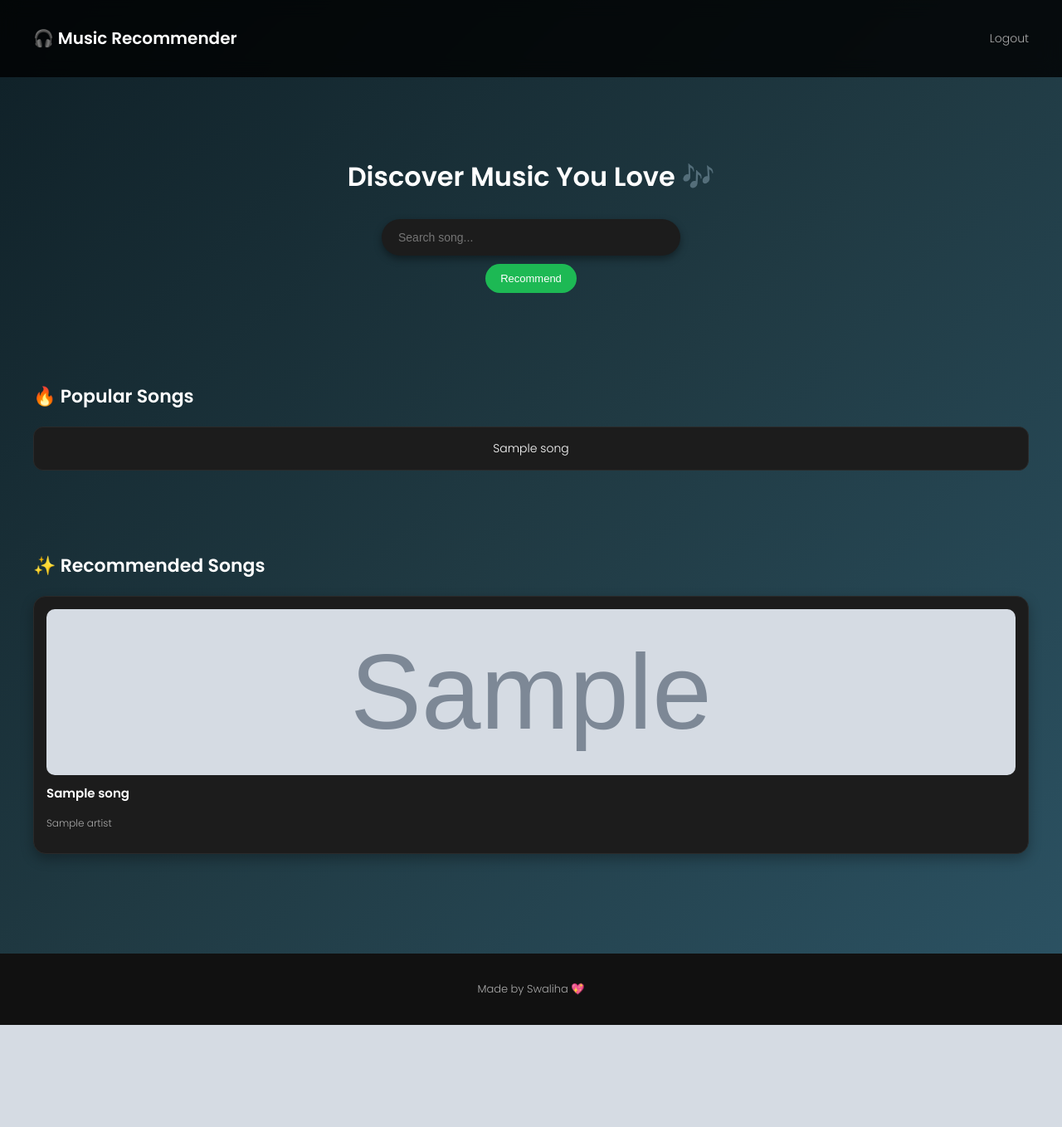
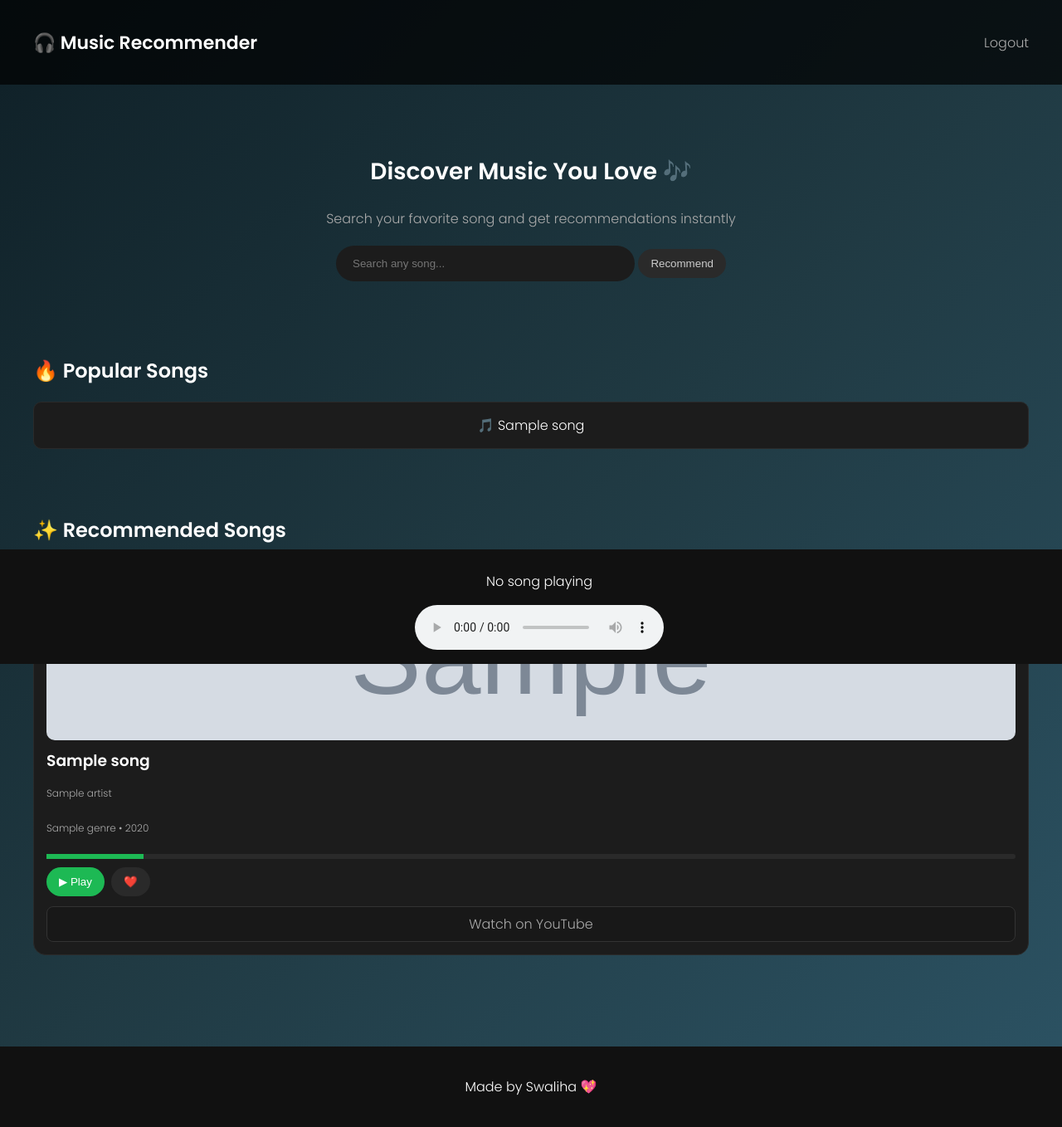
Before and after one commit to Swaliha-jamadar-070/Music-Recommender-System, a Flask app: template templates/index.html in a window 1280 px wide. Shown: the whole page at 83% size. Before the commit the page ends 1235 px from the top, so only its background shows below. Run offline with Flask 3, Linux system fonts and the light colour scheme; the template is opened without the code that fills it: most values are stand-ins (such as "Sample title", 1, 10 or a date in 2020); grey boxes marked "Sample" are stand-in pictures.

Commit message:
Update index.html

```diff
--- a/templates/index.html
+++ b/templates/index.html
@@ -3,10 +3,283 @@
 <head>
 <title>Music Recommender 🎵</title>
 
-<meta name="viewport" content="width=device-width, initial-scale=1.0">
+<link href="https://fonts.googleapis.com/css2?family=Poppins:wght@300;600&display=swap" rel="stylesheet">
 
-<link href="https://fonts.googleapis.com/css2?family=Poppins:wght@300;600&display=swap" rel="stylesheet">
-<link rel="stylesheet" href="{{ url_for('static', filename='style.css') }}">
+<style>
+*{
+    transition:all 0.2s ease;
+}
+
+body{
+    font-family:'Poppins',sans-serif;
+    background:linear-gradient(135deg,#0f2027,#203a43,#2c5364);
+    color:white;
+    margin:0;
+}
+
+/* HEADER */
+.header{
+    display:flex;
+    justify-content:space-between;
+    align-items:center;
+    padding:20px 40px;
+    background:rgba(0,0,0,0.7);
+}
+
+.header h1{
+    font-size:22px;
+}
+
+.header a{
+    color:#aaa;
+    text-decoration:none;
+}
+
+.header a:hover{
+    color:white;
+}
+
+/* HERO */
+.hero{
+    text-align:center;
+    padding:60px 20px 40px;
+}
+
+.hero h2{
+    font-size:28px;
+}
+
+.hero p{
+    color:#aaa;
+    margin-bottom:20px;
+}
+
+/* SEARCH */
+input{
+    padding:14px 20px;
+    width:320px;
+    border-radius:25px;
+    border:none;
+    outline:none;
+    background:#1c1c1c;
+    color:white;
+}
+
+button{
+    padding:10px 15px;
+    border-radius:20px;
+    border:none;
+    background:#2a2a2a;
+    color:#ccc;
+    cursor:pointer;
+}
+
+button:hover{
+    background:#3a3a3a;
+}
+
+/* SUGGESTIONS */
+#suggestions{
+    list-style:none;
+    padding:0;
+    max-width:320px;
+    margin:auto;
+    background:#1c1c1c;
+    border-radius:10px;
+}
+
+#suggestions li{
+    padding:10px;
+    cursor:pointer;
+}
+
+#suggestions li:hover{
+    background:#2a2a2a;
+}
+
+/* SECTION */
+.section{
+    padding:30px 40px;
+}
+
+.section h2{
+    margin-bottom:20px;
+}
+
+/* POPULAR GRID */
+.popular-grid{
+    display:grid;
+    grid-template-columns:repeat(auto-fit,minmax(180px,1fr));
+    gap:15px;
+}
+
+.mini-card{
+    background:#1c1c1c;
+    padding:15px;
+    border-radius:10px;
+    text-align:center;
+    border:1px solid #2a2a2a;
+    cursor:pointer;
+}
+
+.mini-card:hover{
+    background:#2a2a2a;
+    transform:scale(1.05);
+}
+
+/* GRID */
+.grid{
+    display:grid;
+    grid-template-columns:repeat(auto-fit,minmax(250px,1fr));
+    gap:25px;
+}
+
+/* CARD */
+.card{
+    display:flex;
+    flex-direction:column;
+    justify-content:space-between;
+    background:#1c1c1c;
+    padding:15px;
+    border-radius:15px;
+    border:1px solid #2a2a2a;
+}
+
+.card:hover{
+    transform:translateY(-6px);
+    border-color:#444;
+}
+
+/* IMAGE */
+.cover{
+    width:100%;
+    height:200px;
+    object-fit:cover;
+    border-radius:10px;
+}
+
+/* TEXT */
+.card h3{
+    margin:10px 0 4px;
+}
+
+.card p{
+    font-size:12px;
+    color:#aaa;
+}
+
+/* BUTTONS */
+.buttons{
+    display:flex;
+    gap:8px;
+    margin-top:10px;
+}
+
+.buttons button:first-child{
+    background:#1db954;
+    color:white;
+}
+
+.buttons button:first-child:hover{
+    background:#1ed760;
+}
+
+/* WATCH */
+.watch-btn{
+    margin-top:12px;
+    padding:8px;
+    border-radius:8px;
+    background:#181818;
+    color:#aaa;
+    text-decoration:none;
+    border:1px solid #333;
+    text-align:center;
+}
+
+.watch-btn:hover{
+    background:#222;
+    color:white;
+}
+
+/* RATING */
+.rating-bar{
+    background:#2a2a2a;
+    height:6px;
+    border-radius:10px;
+    margin-top:10px;
+}
+
+.rating-bar div{
+    height:100%;
+    background:#1db954;
+}
+
+/* PLAYER */
+.music-player{
+    position:fixed;
+    bottom:0;
+    width:100%;
+    background:#111;
+    padding:10px;
+    text-align:center;
+}
+
+/* FOOTER */
+footer{
+    margin-top:80px;
+    padding:20px;
+    background:#111;
+    text-align:center;
+}
+</style>
+
+<script>
+async function searchSongs(){
+    let query = document.getElementById("songInput").value;
+    if(query.length < 1){
+        document.getElementById("suggestions").innerHTML = "";
+        return;
+    }
+
+    let res = await fetch(`/search?q=${query}`);
+    let data = await res.json();
+
+    let list = document.getElementById("suggestions");
+    list.innerHTML = "";
+
+    data.forEach(song=>{
+        let li=document.createElement("li");
+        li.innerText=song;
+        li.onclick=()=>{
+            document.getElementById("songInput").value=song;
+            list.innerHTML="";
+        };
+        list.appendChild(li);
+    });
+}
+
+function likeSong(song){
+    fetch('/like',{
+        method:'POST',
+        headers:{'Content-Type':'application/json'},
+        body:JSON.stringify({song:song})
+    }).then(()=>alert("❤️ Liked!"));
+}
+
+function playSong(preview, name, artist){
+    let player = document.getElementById("player");
+    let now = document.getElementById("nowPlaying");
+
+    if(preview){
+        player.src = preview;
+        player.play();
+        now.innerText = "🎶 Now Playing: " + name;
+    }else{
+        window.open(`https://www.youtube.com/results?search_query=${name} ${artist}`, "_blank");
+    }
+}
+</script>
+
 </head>
 
 <body>
@@ -18,18 +291,23 @@
 
 <div class="hero">
     <h2>Discover Music You Love 🎶</h2>
+    <p>Search your favorite song and get recommendations instantly</p>
 
-<form method="POST" style="display:flex; flex-direction:column; align-items:center;">
-<input id="songInput" name="song" placeholder="Search song..." required>
-<button style="margin-top:10px;">Recommend</button>
+    <form method="POST">
+        <input id="songInput" name="song" onkeyup="searchSongs()" placeholder="Search any song..." required>
+        <button>Recommend</button>
     </form>
+
+    <ul id="suggestions"></ul>
 </div>
 
 <div class="section">
     <h2>🔥 Popular Songs</h2>
     <div class="popular-grid">
     {% for s in top_songs %}
-<div class="mini-card">{{ s }}</div>
+        <div class="mini-card" onclick="document.getElementById('songInput').value='{{ s }}'">
+            🎵 {{ s }}
+        </div>
     {% endfor %}
     </div>
 </div>
@@ -46,13 +324,30 @@
 
 <h3>{{ song.name }}</h3>
 <p>{{ song.artist }}</p>
+<p>{{ song.genre }} • {{ song.year }}</p>
+
+<div class="rating-bar">
+<div style="width: {{ song.score }}%"></div>
+</div>
+
+<div class="buttons">
+<button onclick="playSong('{{ song.preview }}','{{ song.name }}','{{ song.artist }}')">▶ Play</button>
+<button onclick="likeSong('{{ song.name }}')">❤️</button>
+</div>
+
+<a href="https://www.youtube.com/results?search_query={{ song.name }} {{ song.artist }}"
+target="_blank" class="watch-btn">Watch on YouTube</a>
 
 </div>
 {% endfor %}
 </div>
-
 </div>
 {% endif %}
+
+<div class="music-player">
+    <p id="nowPlaying">No song playing</p>
+    <audio id="player" controls></audio>
+</div>
 
 <footer>
 <p>Made by Swaliha 💖</p>
```
Lines whose indentation alone changed are shown as unchanged.
